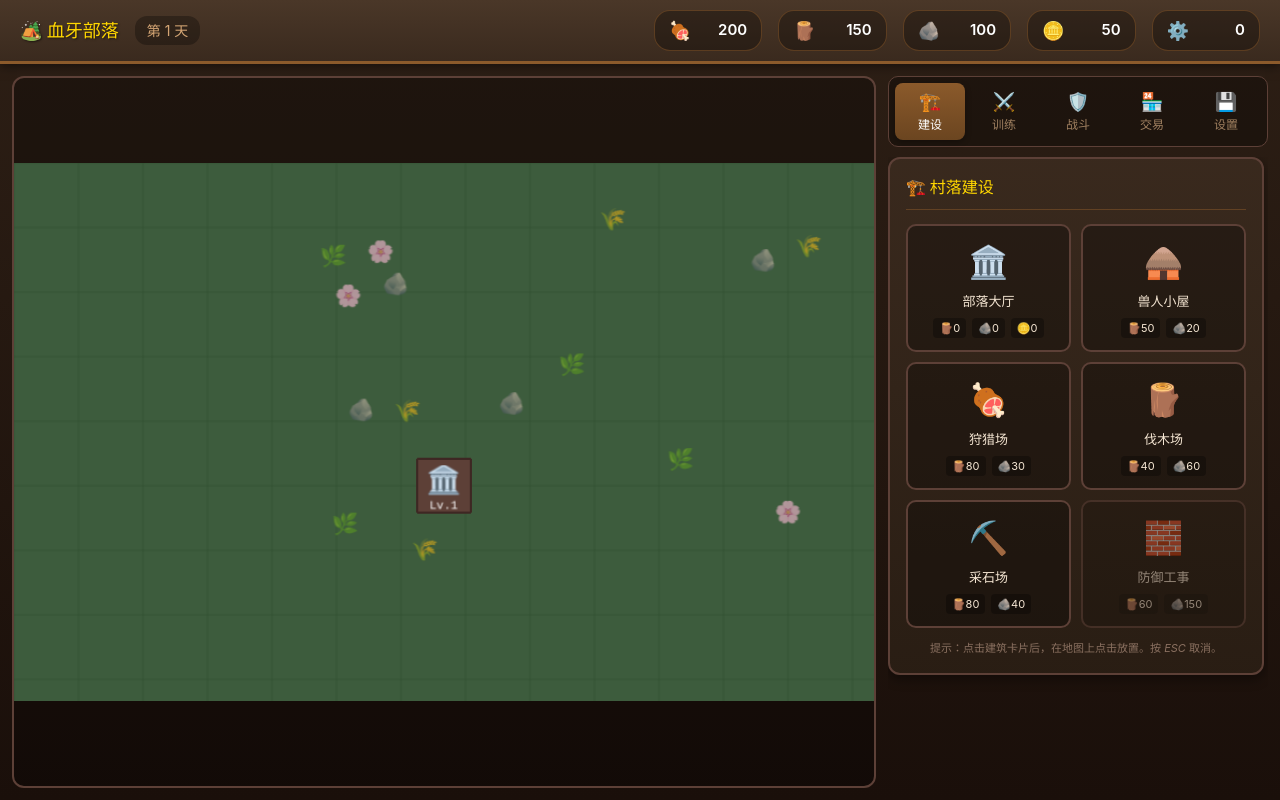
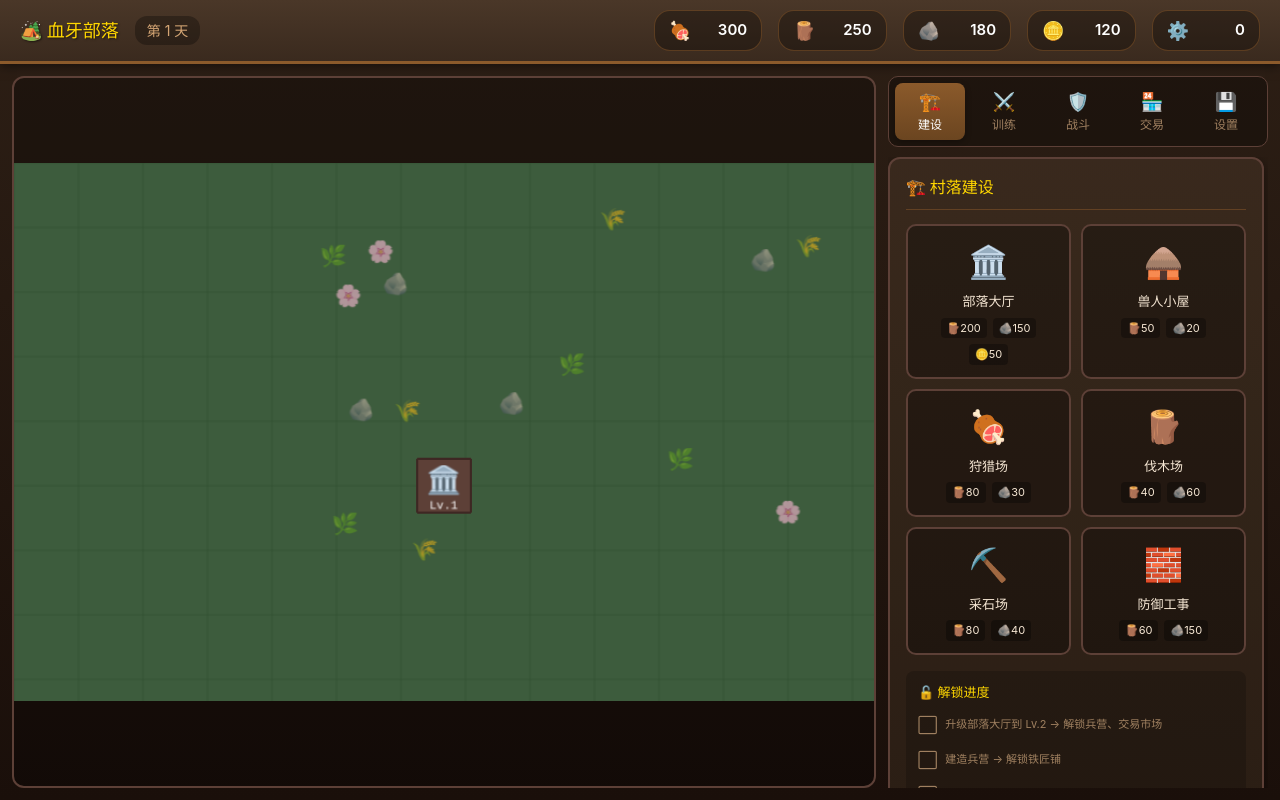
Before and after one commit to StarkXiao/xcf-207, a React (Vite) app in the folder beastmen-tribe/: page / in a window 1280 px wide. Built offline with nearby package versions, Linux system fonts and the light colour scheme.

Commit message:
.1153866398963177:ba9ed4cc8162df37cf9f5b43e51fe9e5_6a31eeffa86e79008b6a447d.6a31f635a86e79008b6a471d.6a31f63578dc34528202f689:Trae CN.T(2026/6/17 09:19:49)

```diff
--- a/beastmen-tribe/src/App.css
+++ b/beastmen-tribe/src/App.css
@@ -951,6 +951,37 @@ body {
   color: #8b5a2b;
 }
 
+.unlock-progress {
+  margin-top: 16px;
+  background: rgba(0, 0, 0, 0.2);
+  border-radius: 8px;
+  padding: 12px;
+}
+
+.progress-list {
+  display: flex;
+  flex-direction: column;
+  gap: 6px;
+}
+
+.progress-item {
+  display: flex;
+  align-items: center;
+  gap: 8px;
+  font-size: 11px;
+  color: #a08060;
+  padding: 4px 0;
+}
+
+.progress-item.done {
+  color: #81c784;
+}
+
+.progress-item .check {
+  font-size: 14px;
+  flex-shrink: 0;
+}
+
 @media (max-width: 900px) {
   .main-content {
     flex-direction: column;
--- a/beastmen-tribe/src/components/BuildingPanel.tsx
+++ b/beastmen-tribe/src/components/BuildingPanel.tsx
@@ -1,4 +1,3 @@
-import { useState } from 'react';
 import { useGameStore } from '../store/useGameStore';
 import { BUILDINGS, getBuildingCost, getBuildingProduction } from '../data/buildings';
 import { RESOURCE_INFO } from '../data/trades';
@@ -9,21 +8,23 @@ interface Props {
 }
 
 export function BuildingPanel({ gameRef }: Props) {
-  const [selectedBuilding, setSelectedBuilding] = useState<string | null>(null);
   const buildings = useGameStore((s) => s.buildings);
   const unlockedBuildings = useGameStore((s) => s.unlockedBuildings);
   const canAfford = useGameStore((s) => s.canAfford);
   const upgradeBuilding = useGameStore((s) => s.upgradeBuilding);
+  const selectBuilding = useGameStore((s) => s.selectBuilding);
   const resources = useGameStore((s) => s.resources);
+  const selectedBuildingId = useGameStore((s) => s.selectedBuildingId);
 
   const handleBuild = (type: BuildingType) => {
     const scene = gameRef.current?.scene?.getScene('VillageScene');
     if (scene) {
+      selectBuilding(null);
       scene.events.emit('startPlacing', type);
     }
   };
 
-  const selected = buildings.find((b) => b.id === selectedBuilding);
+  const selected = buildings.find((b) => b.id === selectedBuildingId);
 
   return (
     <div className="panel building-panel">
@@ -91,7 +92,7 @@ export function BuildingPanel({ gameRef }: Props) {
 
           <button
             className="btn btn-secondary btn-small"
-            onClick={() => setSelectedBuilding(null)}
+            onClick={() => selectBuilding(null)}
             style={{ marginTop: '8px' }}
           >
             取消选择
@@ -100,6 +101,7 @@ export function BuildingPanel({ gameRef }: Props) {
       )}
 
       {!selected && (
+        <>
           <div className="building-grid">
             {unlockedBuildings.map((type) => {
               const config = BUILDINGS[type];
@@ -125,9 +127,51 @@ export function BuildingPanel({ gameRef }: Props) {
               );
             })}
           </div>
+
+          <UnlockProgress />
+        </>
       )}
 
-      <div className="hint">提示：点击建筑卡片后，在地图上点击放置。按 ESC 取消。</div>
+      <div className="hint">
+        {selected
+          ? '查看建筑详情，可升级提升产出或解锁新功能'
+          : '点击下方卡片建造新建筑，或点击地图上的建筑查看详情'}
+      </div>
     </div>
   );
 }
+
+function UnlockProgress() {
+  const buildings = useGameStore((s) => s.buildings);
+  const unlockedBuildings = useGameStore((s) => s.unlockedBuildings);
+  const townhall = buildings.find((b) => b.type === 'townhall');
+  const hasBarracks = buildings.some((b) => b.type === 'barracks');
+  const hasMarket = unlockedBuildings.includes('market');
+  const hasSmithy = unlockedBuildings.includes('smithy');
+
+  const thLevel = townhall?.level || 0;
+
+  return (
+    <div className="unlock-progress">
+      <div className="queue-title">🔓 解锁进度</div>
+      <div className="progress-list">
+        <div className={`progress-item ${thLevel >= 2 ? 'done' : ''}`}>
+          <span className="check">{thLevel >= 2 ? '✅' : '⬜'}</span>
+          <span>升级部落大厅到 Lv.2 → 解锁兵营、交易市场</span>
+        </div>
+        <div className={`progress-item ${hasBarracks ? 'done' : ''}`}>
+          <span className="check">{hasBarracks ? '✅' : '⬜'}</span>
+          <span>建造兵营 → 解锁铁匠铺</span>
+        </div>
+        <div className={`progress-item ${hasMarket ? 'done' : ''}`}>
+          <span className="check">{hasMarket ? '✅' : '⬜'}</span>
+          <span>建造交易市场 → 开启资源交易</span>
+        </div>
+        <div className={`progress-item ${hasSmithy ? 'done' : ''}`}>
+          <span className="check">{hasSmithy ? '✅' : '⬜'}</span>
+          <span>建造铁匠铺 → 解锁高级兵种</span>
+        </div>
+      </div>
+    </div>
+  );
+}
--- a/beastmen-tribe/src/data/buildings.ts
+++ b/beastmen-tribe/src/data/buildings.ts
@@ -6,7 +6,7 @@ export const BUILDINGS: Record<string, BuildingConfig> = {
     name: '部落大厅',
     description: '部落的核心建筑，升级可解锁更多建筑和功能',
     icon: '🏛️',
-    baseCost: { wood: 0, stone: 0, gold: 0 },
+    baseCost: { wood: 200, stone: 150, gold: 50 },
     maxLevel: 10,
     upgradeMultiplier: 1.8,
     baseCapacity: 100,
--- a/beastmen-tribe/src/game/VillageScene.ts
+++ b/beastmen-tribe/src/game/VillageScene.ts
@@ -140,7 +140,7 @@ export class VillageScene extends Phaser.Scene {
         bg.setFillStyle(building.isBuilding ? 0x888888 : 0x5d4037);
       });
       container.on('pointerdown', () => {
-        this.events.emit('selectBuilding', building.id);
+        useGameStore.getState().selectBuilding(building.id);
       });
 
       this.buildings.set(building.id, container);
@@ -153,7 +153,15 @@ export class VillageScene extends Phaser.Scene {
 
     if (this.lastTick >= 0.5) {
       useGameStore.getState().tick(this.lastTick);
+      const selectedId = useGameStore.getState().selectedBuildingId;
       this.renderBuildings();
+
+      if (selectedId && this.buildings.has(selectedId)) {
+        const b = this.buildings.get(selectedId)!;
+        const bg = b.getAt(0) as Phaser.GameObjects.Rectangle;
+        bg.setStrokeStyle(3, 0xffd700);
+      }
+
       this.lastTick = 0;
     }
   }
--- a/beastmen-tribe/src/store/useGameStore.ts
+++ b/beastmen-tribe/src/store/useGameStore.ts
@@ -23,10 +23,10 @@ const createInitialState = (): GameState => ({
   tribeName: '血牙部落',
   day: 1,
   resources: {
-    food: 200,
-    wood: 150,
-    stone: 100,
-    gold: 50,
+    food: 300,
+    wood: 250,
+    stone: 180,
+    gold: 120,
     iron: 0,
   },
   buildings: [
@@ -47,6 +47,7 @@ const createInitialState = (): GameState => ({
   trades: generateTrades(6),
   unlockedBuildings: ['townhall', 'hut', 'farm', 'lumbermill', 'quarry', 'wall'],
   unlockedWarriors: ['grunt'],
+  selectedBuildingId: null,
   lastSave: Date.now(),
   totalWins: 0,
   totalLosses: 0,
@@ -57,7 +58,11 @@ const loadSave = (): GameState => {
     const saved = localStorage.getItem(SAVE_KEY);
     if (saved) {
       const parsed = JSON.parse(saved) as GameState;
-      return { ...parsed, trades: generateTrades(6) };
+      return {
+        ...parsed,
+        trades: generateTrades(6),
+        selectedBuildingId: null,
+      };
     }
   } catch (e) {
     console.error('Failed to load save:', e);
@@ -73,6 +78,7 @@ interface GameStore extends GameState {
   buildBuilding: (type: BuildingType, x: number, y: number) => boolean;
   upgradeBuilding: (buildingId: string) => boolean;
   collectResources: () => Partial<Resources>;
+  selectBuilding: (buildingId: string | null) => void;
 
   trainWarrior: (type: WarriorType) => boolean;
   processTraining: (delta: number) => Warrior[];
@@ -140,12 +146,6 @@ export const useGameStore = create<GameStore>((set, get) => ({
     };
 
     const newUnlocked = [...state.unlockedBuildings];
-    if (type === 'townhall') {
-      if (state.buildings.find((b) => b.type === 'townhall')!.level >= 1) {
-        if (!newUnlocked.includes('barracks')) newUnlocked.push('barracks');
-        if (!newUnlocked.includes('market')) newUnlocked.push('market');
-      }
-    }
     if (type === 'barracks') {
       if (!newUnlocked.includes('smithy')) newUnlocked.push('smithy');
     }
@@ -155,6 +155,10 @@ export const useGameStore = create<GameStore>((set, get) => ({
       unlockedBuildings: newUnlocked,
     });
     return true;
+  },
+
+  selectBuilding: (buildingId) => {
+    set({ selectedBuildingId: buildingId });
   },
 
   upgradeBuilding: (buildingId) => {
@@ -168,10 +172,17 @@ export const useGameStore = create<GameStore>((set, get) => ({
     if (!state.spendResources(cost)) return false;
 
     const newWarriors = [...state.unlockedWarriors];
+    const newUnlockedBuildings = [...state.unlockedBuildings];
     const newBuildings = state.buildings.map((b) => {
       if (b.id !== buildingId) return b;
       const newLevel = b.level + 1;
 
+      if (b.type === 'townhall') {
+        if (newLevel >= 2) {
+          if (!newUnlockedBuildings.includes('barracks')) newUnlockedBuildings.push('barracks');
+          if (!newUnlockedBuildings.includes('market')) newUnlockedBuildings.push('market');
+        }
+      }
       if (b.type === 'barracks') {
         if (newLevel >= 2 && !newWarriors.includes('archer')) newWarriors.push('archer');
         if (newLevel >= 3 && !newWarriors.includes('shaman')) newWarriors.push('shaman');
@@ -184,7 +195,11 @@ export const useGameStore = create<GameStore>((set, get) => ({
       return { ...b, level: newLevel };
     });
 
-    set({ buildings: newBuildings, unlockedWarriors: newWarriors });
+    set({
+      buildings: newBuildings,
+      unlockedWarriors: newWarriors,
+      unlockedBuildings: newUnlockedBuildings,
+    });
     return true;
   },
 
--- a/beastmen-tribe/src/types/index.ts
+++ b/beastmen-tribe/src/types/index.ts
@@ -129,6 +129,7 @@ export interface GameState {
   trades: TradeOffer[];
   unlockedBuildings: BuildingType[];
   unlockedWarriors: WarriorType[];
+  selectedBuildingId: string | null;
   lastSave: number;
   totalWins: number;
   totalLosses: number;
```
Lines whose indentation alone changed are shown as unchanged.
